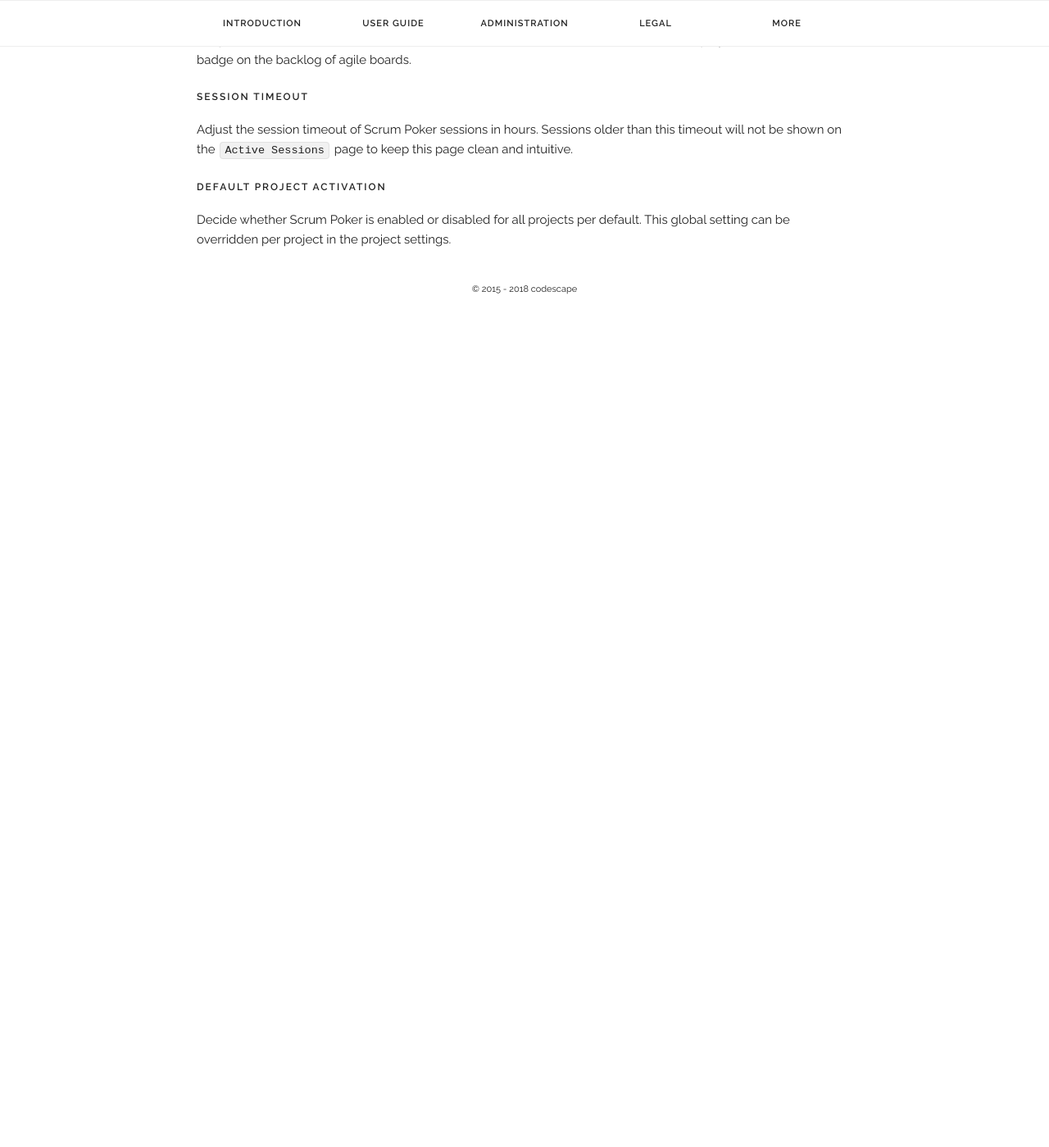
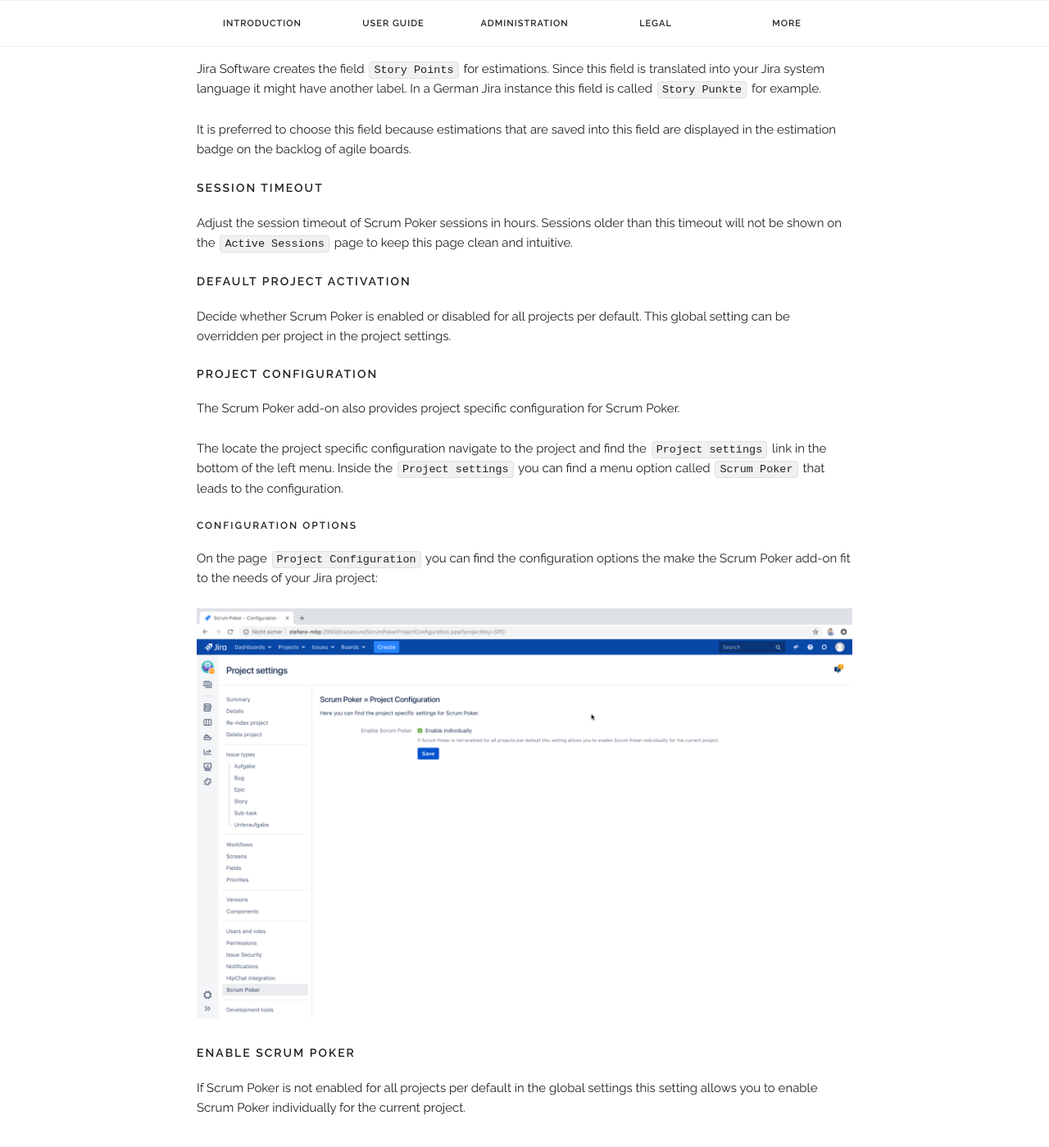
Before and after one commit to codescape/jira-scrum-poker, a Jekyll site: the page built from docs/scrum-poker-configuration.md, in a window 1280 px wide and 1400 px high, scrolled down 2062 px. Shown: the whole window at 82% size. Built offline with Jekyll 4.4.1, drawn with Linux system fonts in a browser that asks for light colours; nearby versions of some CDN libraries; before the commit the page ends 2448 px from its top, so only the background shows below that; some of the changed text lies outside the part shown.

Commit message:
docs: add online documentation for project specific configuration

```diff
--- a/docs/scrum-poker-configuration.md
+++ b/docs/scrum-poker-configuration.md
@@ -17,13 +17,13 @@
 
 ![Locate the global configuration for Scrum Poker](/images/scrum-poker-configuration-locate-page.png)
 
-### Configuration options
+#### Configuration Options
 
 On the page `Configuration` you have global configuration options to make the Scrum Poker add-on fit to your needs:
 
 ![Global configuration for Scrum Poker](/images/scrum-poker-configuration-page.png)
 
-#### Field for confirmed estimation
+##### Field for confirmed estimation
 
 Select the custom field that is used to persist the confirmed estimations when completing a Scrum Poker session.
 
@@ -33,11 +33,27 @@
 
 It is preferred to choose this field because estimations that are saved into this field are displayed in the estimation badge on the backlog of agile boards.
 
-#### Session Timeout
+##### Session Timeout
 
 Adjust the session timeout of Scrum Poker sessions in hours.
 Sessions older than this timeout will not be shown on the `Active Sessions` page to keep this page clean and intuitive.
 
-#### Default Project Activation
+##### Default Project Activation
 
 Decide whether Scrum Poker is enabled or disabled for all projects per default. This global setting can be overridden per project in the project settings.
+
+### Project Configuration
+
+The Scrum Poker add-on also provides project specific configuration for Scrum Poker.
+
+The locate the project specific configuration navigate to the project and find the `Project settings` link in the bottom of the left menu. Inside the `Project settings` you can find a menu option called `Scrum Poker` that leads to the configuration.
+
+#### Configuration Options
+
+On the page `Project Configuration` you can find the configuration options the make the Scrum Poker add-on fit to the needs of your Jira project:
+
+![Project configuration for Scrum Poker](/images/scrum-poker-configuration-project-page.png)
+
+##### Enable Scrum Poker
+
+If Scrum Poker is not enabled for all projects per default in the global settings this setting allows you to enable Scrum Poker individually for the current project.
```
Also changed, not shown: changelog.md, docs/images/scrum-poker-configuration-project-page.png (added), 1 other file.
